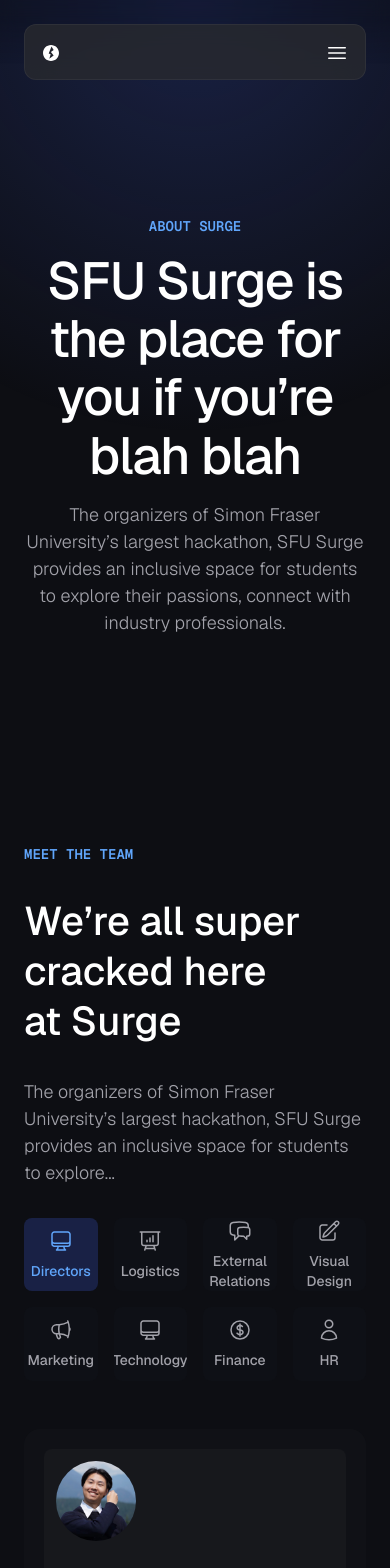
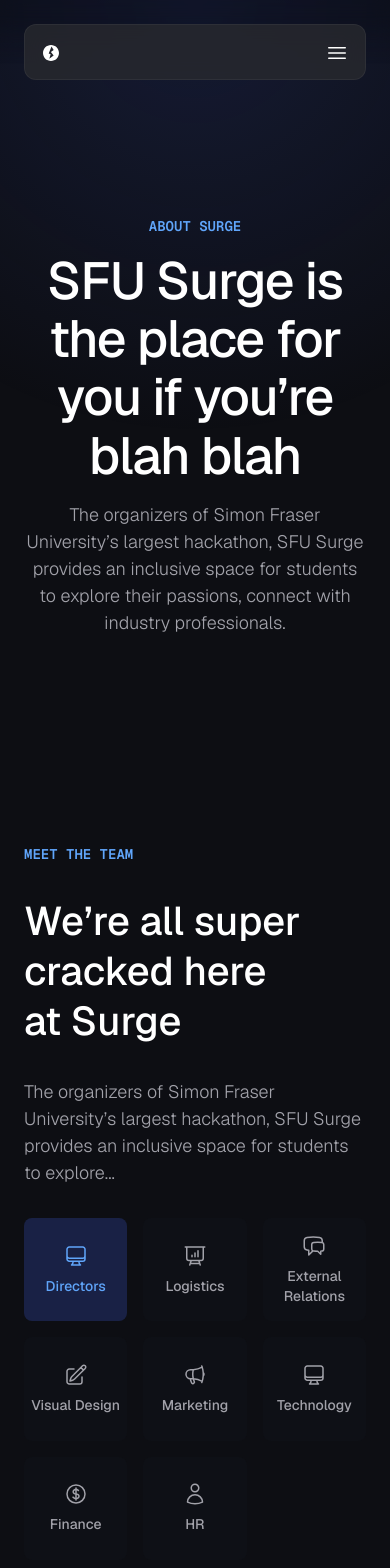
Before and after one commit to sfusurge/surge_website, a Next.js app: page /about in a window 390 px wide. Shown: the top 1568 px of the page. Built offline with nearby package versions, Linux system fonts and the light colour scheme.

Commit message:
use effect to prevent autoscroll on mobile screen

```diff
--- a/src/app/about/page.tsx
+++ b/src/app/about/page.tsx
@@ -1,5 +1,5 @@
 "use client";
-import { useState } from "react";
+import { useEffect, useState } from "react";
 import RoleButton from "../../components/RoleButton";
 import TeamCard from "../../components/TeamCard";
 import {teams} from "./teamData";
@@ -10,11 +10,28 @@
   const selectedTeam = localStorage.getItem("selectedTeam") || "Directors"
 
   const [activeButton, setActiveButton] = useState<string | null>(selectedTeam);
+  const [isMobile, setIsMobile] = useState<boolean | null >(null);
+
+
+  useEffect(() => {
+    const handleResize = () => {
+      const newWidth: number = window.innerWidth;
+      newWidth > 1024? setIsMobile(true): setIsMobile(false)
+    };
+
+    // Add event listener to handle window resize
+    window.addEventListener("resize", handleResize);
+
+    return () => {
+      window.removeEventListener("resize", handleResize);
+    };
+  }, []); // Empty dependency array ensures this effect runs only on mount and unmount
 
   const handleClick = (buttonId: string) => {
     setActiveButton(buttonId);
     localStorage.setItem("selectedTeam", buttonId);
-    document.getElementById("team")?.scrollIntoView({behavior:"smooth", block:"start"});
+
+    isMobile?document.getElementById("team")?.scrollIntoView({behavior:"smooth", block:"start"}): null;
   };
 
 
@@ -37,14 +54,14 @@
       <section id="team" className=" pt-24 flex flex-col lg:flex-row gap-12 relative text-pretty">
 
         <div className="w-full lg:w-[40%]">
-          <div className=" flex gap-8 flex-col sticky top-24 ">
+          <div className=" flex gap-8 flex-col lg:sticky top-24 ">
             <h2 className="text-caption">MEET THE TEAM</h2>
             <h3 className="title-1 emphasized">We’re all super cracked here at Surge</h3>
             <p className="paragraph ">
               The organizers of Simon Fraser University’s largest hackathon, SFU
               Surge provides an inclusive space for students to explore...
             </p>
-            <div className=" grid grid-cols-4 md:grid-cols-5  lg:grid-cols-3 xl:grid-cols-4 gap-4 ">
+            <div className=" grid grid-cols-3 xs:grid-cols-4 md:grid-cols-5  lg:grid-cols-3 xl:grid-cols-4 gap-4 ">
               {teams.map((team) => {
                 return (
                   <RoleButton
--- a/src/app/globals.css
+++ b/src/app/globals.css
@@ -103,7 +103,7 @@
   }
 
   .surge-radial-gradient{
-    @apply w-screen h-[200vh] bg-[radial-gradient(circle,_rgba(54,79,184,0.3)_0%,_rgba(24,35,82,0)_50%)] fixed top-[-100%] left-0 z-[-100] pointer-events-none
+    @apply w-screen h-[200vh] bg-[radial-gradient(circle,_rgba(54,79,184,0.2)_0%,_rgba(24,35,82,0)_50%)] fixed top-[-100%] left-0 z-[-100] pointer-events-none
   }
 
   .content-wrapper{
--- a/src/components/RoleButton.tsx
+++ b/src/components/RoleButton.tsx
@@ -18,7 +18,7 @@
 
 
     return (
-      <button onClick={buttonFunction} className={`${className}  font-medium rounded-lg overflow-hidden flex flex-col gap-2 text-sm items-center aspect-square justify-center p-3  transition-all`}>
+      <button onClick={buttonFunction} className={`${className}  font-medium rounded-lg  flex flex-col gap-2 text-sm items-center aspect-square justify-center  transition-all`}>
       <div className=" " >{icon}</div>
       {title}</button>
     );
--- a/tailwind.config.ts
+++ b/tailwind.config.ts
@@ -57,6 +57,14 @@
           { lineHeight: "112.5%", letterSpacing: "0rem" },
         ] /* 52px */,
       },
+      screens: {
+        xs: "430px",
+        sm: "640px",
+        md: "768px",
+        lg: "1024px",
+        xl: "1280px",
+        "2xl": "1536px",
+      },
     },
     fontFamily: {
       GeistSans: ["var(--font-geist-sans)"],
```
